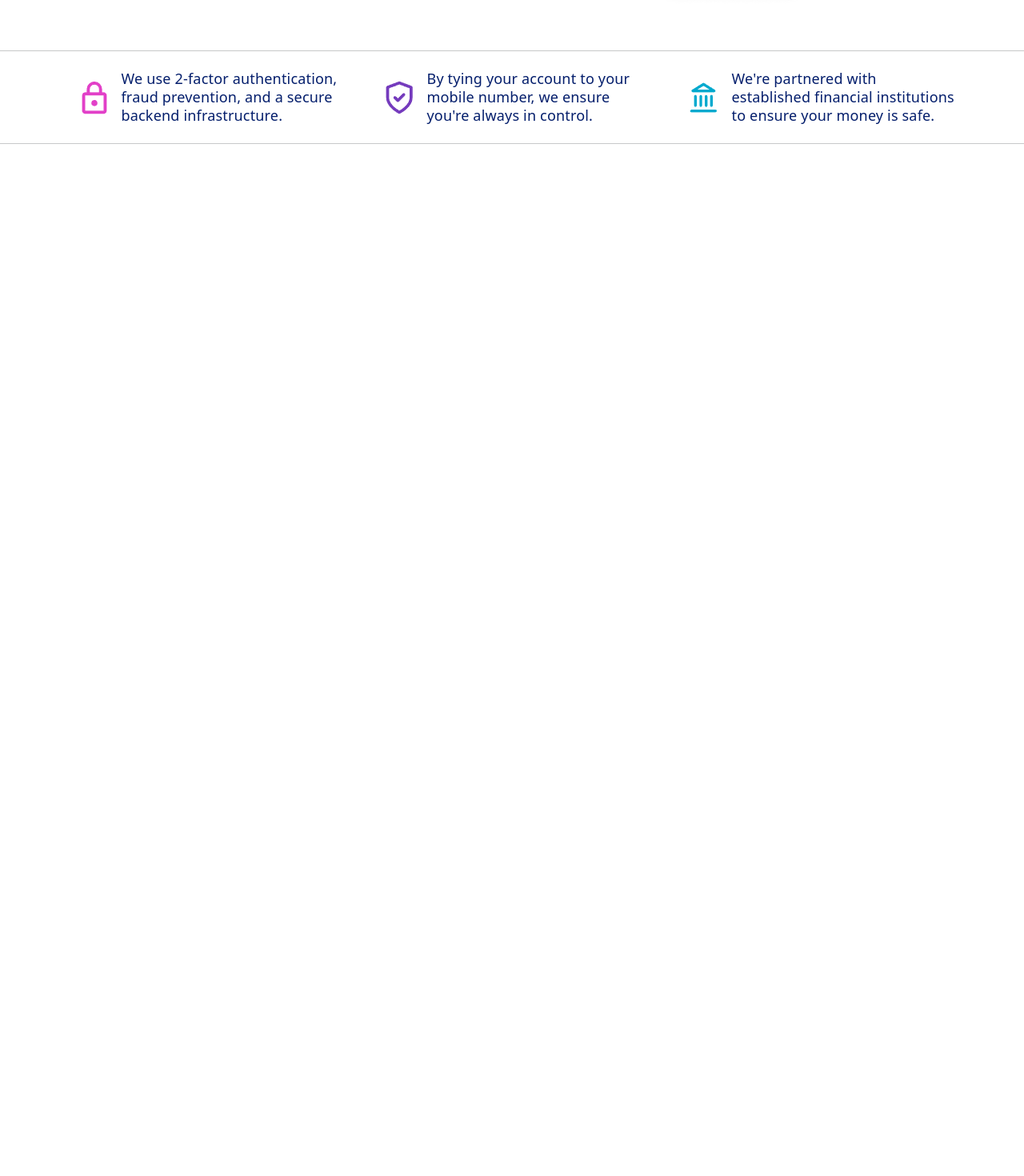
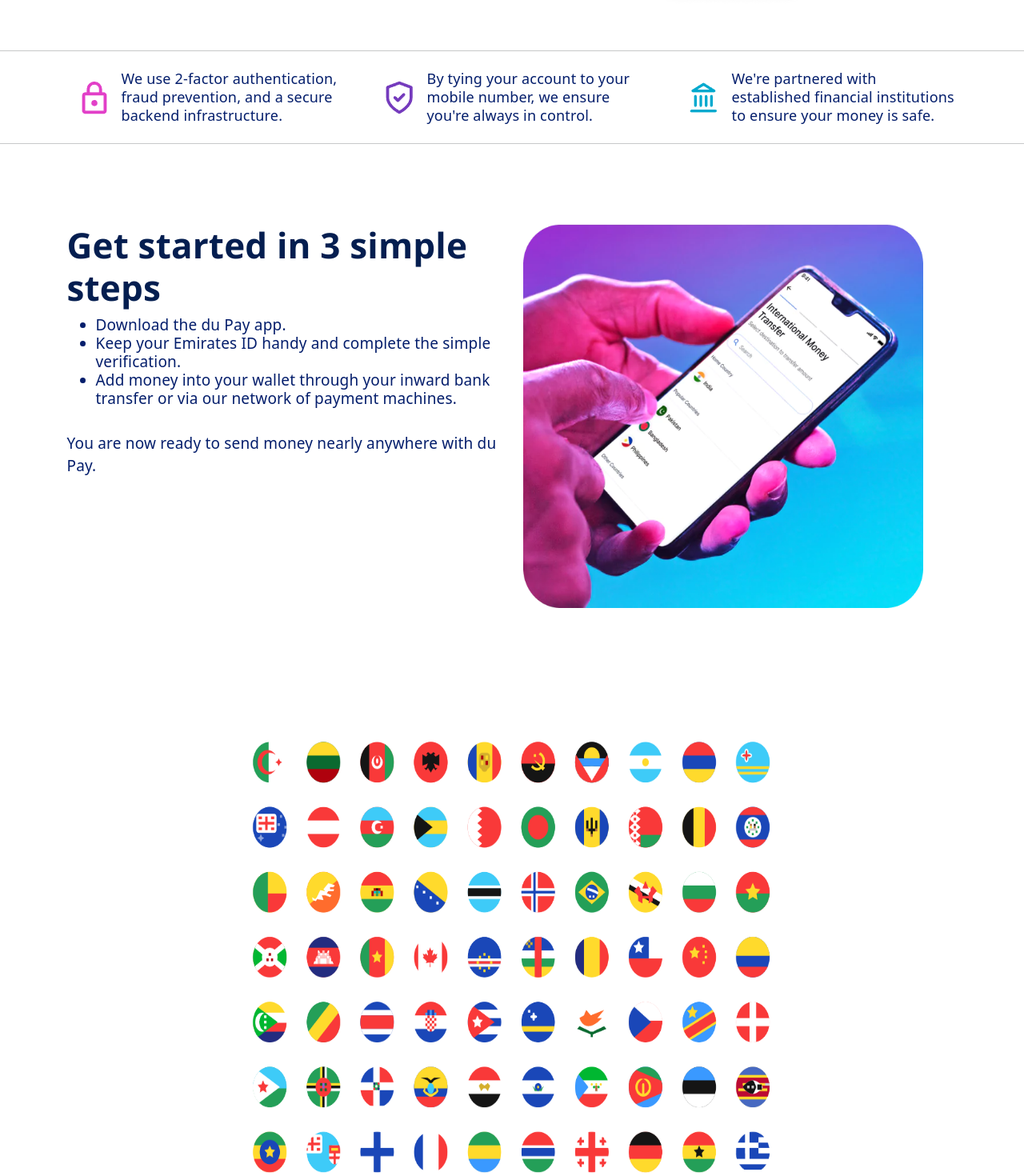
Before and after one commit to madhu12061993/react-dupay, a React (Vite) app: page / in a window 1280 px wide. Shown: the part 1128-2598 px from the top of the page at 80% size. Before the commit the page ends 1308 px from the top, so only its background shows below. Built offline with nearby package versions, Linux system fonts and the light colour scheme.

Commit message:
css added flag and internationalMoneyTranfer

```diff
--- a/src/App.tsx
+++ b/src/App.tsx
@@ -2,10 +2,10 @@
 // import Banner from './component/Banner'
 // import ExploreDupay from './component/ExploreDupay'
 import Factor from './component/Factor'
-// import Flag from './component/Flag'
+import Flag from './component/Flag'
 // import Footer from './component/Footer'
 // import Future from './component/Future'
-// import InternationalMoneyTransfer from './component/InternationalMoneyTransfer'
+import InternationalMoneyTransfer from './component/InternationalMoneyTransfer'
 // import MoneyTransfer from './component/MoneyTransfer'
 import Navbar from './component/Navbar'
 import PaymentsWay from './component/PaymentsWay'
@@ -23,8 +23,8 @@
       <hr className='mt-5'/>
       <Factor />
        <hr/>
-      {/* <InternationalMoneyTransfer /> */}
-      {/* <Flag/> */}
+      <InternationalMoneyTransfer />
+      <Flag/>
       {/* <ExploreDupay /> */}
       {/* <Future /> */}
       {/* <Footer /> */}
--- a/src/component/Flag.tsx
+++ b/src/component/Flag.tsx
@@ -1,10 +1,11 @@
 import flag from "../assets/dupayAssets/Flags.png"
+import "../css/Flag.css";
 
 
 
 const Flag = () => {
     return (
-        <div >
+        <div className="d-flex justify-content-center countryFlag">
             <img src={flag} alt="flag" />
         </div>
     )
--- a/src/component/InternationalMoneyTransfer.tsx
+++ b/src/component/InternationalMoneyTransfer.tsx
@@ -1,11 +1,12 @@
     import moneyTransfer from "../assets/dupayAssets/mobilehand3.webp";
+    import "../css/InternationalMoneyTransfer.css";
 
 
 const InternationalMoneyTransfer = () => {
   return (
-    <div className="container">
+    <div className="container InterNational">
       <div className="row">
-      <div className="col">
+      <div className="col-6 inter">
         <h3>Get started in 3 simple steps</h3>
         <ul>
           <li>Download the du Pay app.</li>
@@ -14,7 +15,7 @@
         </ul>
         <p>You are now ready to send money nearly anywhere with du Pay.</p>
       </div>
-      <div className="col">
+      <div className="col interImg">
         <img src={moneyTransfer} alt="InternationalMoneyTransfer" />
       </div>
       </div>
--- /dev/null
+++ b/src/css/Flag.css
@@ -0,0 +1,8 @@
+.countryFlag  {
+    margin-top: 160px;
+    margin-bottom: 160px;
+}
+.countryFlag img {
+    height: 550px;
+    width: 650px;
+}
--- /dev/null
+++ b/src/css/InternationalMoneyTransfer.css
@@ -0,0 +1,26 @@
+.InterNational {
+    margin-top: 100px;
+}
+.inter h3{
+font-size: 44px;
+color: #041E50;
+font-family: 'Segoe UI', Tahoma, Geneva, Verdana, sans-serif;
+font-weight: bold;
+}
+.inter li {
+    color: #041E6C;
+    font-weight: 400;
+    font-size: 19px;
+    line-height: 23px;
+}
+.inter p {
+     color: #041E6C;
+    font-weight: 400;
+    font-size: 19px;
+    margin-top:30px;
+
+}
+.interImg img {
+    height: 480px;
+    width: 500px;
+}
```
Also changed, not shown: src/css/MoneyTransfer.css (+4 -4 lines).
